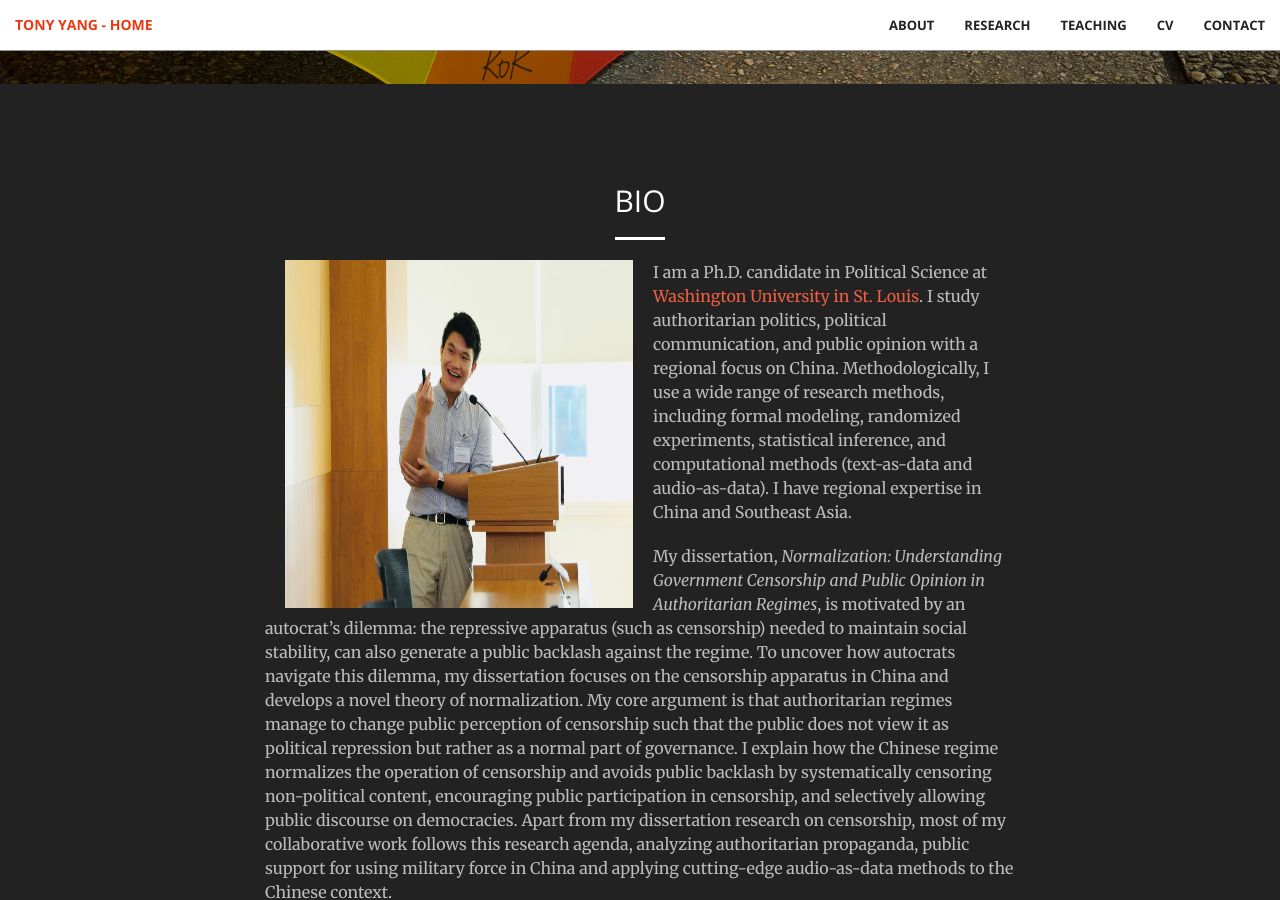
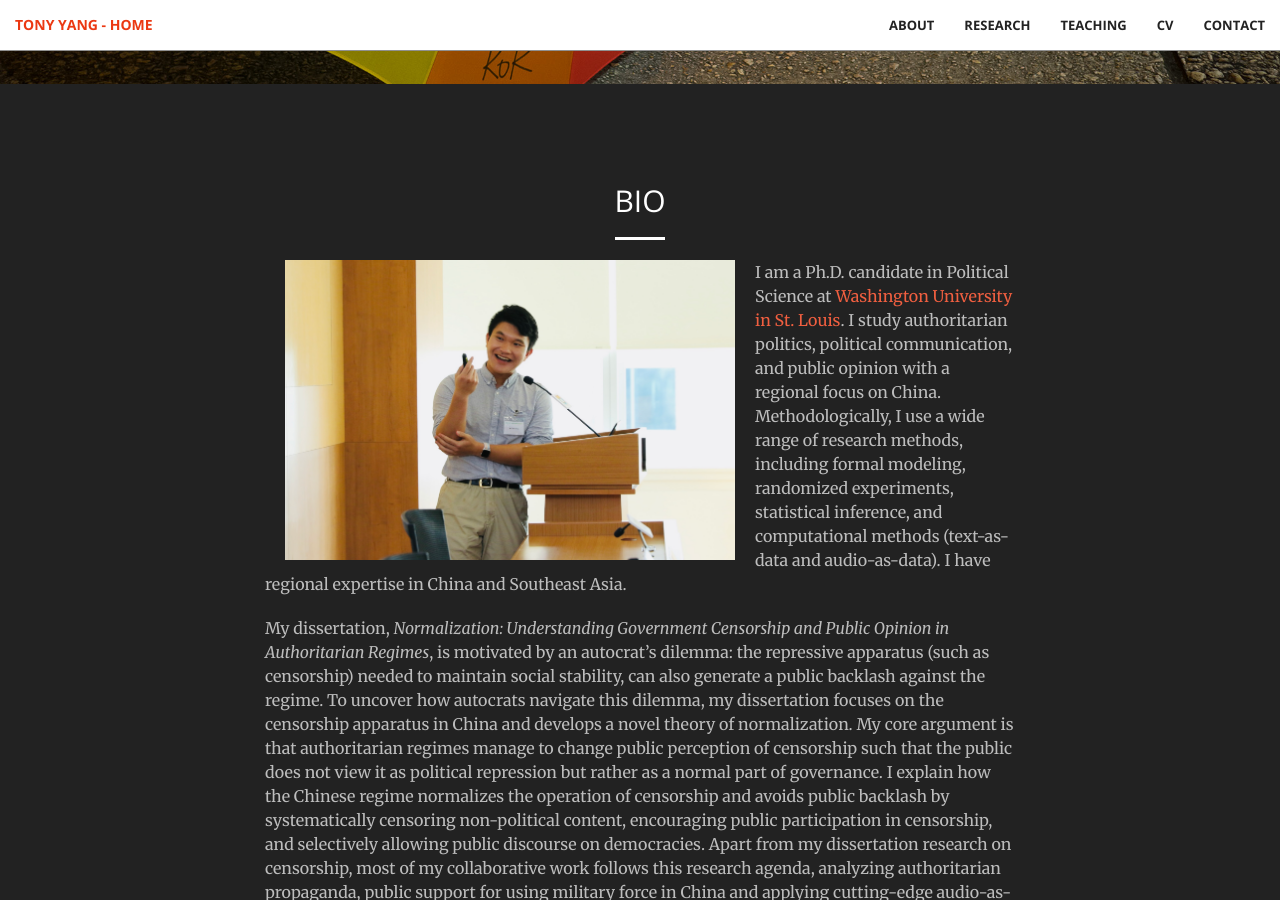
Before and after one commit to tonyhsfz/website, a Jekyll site: the page built from index.html, in a window 1280 px wide and 900 px high, scrolled down 816 px. Built offline with Jekyll 4.4.1, drawn with Linux system fonts in a browser that asks for light colours.

Commit message:
Update Bio.html

```diff
--- a/_includes/Bio.html
+++ b/_includes/Bio.html
@@ -5,7 +5,7 @@
                 <h2 class="section-heading text-center">BIO</h2>
                 <hr class="light">
                 <p></p>
-                <img align="left" src="img/Yang.JPG" hspace="20"  width="348" height="348" >
+                <img align="left" src="img/Yang_HKU.jpg" hspace="20"  width="450" height="300" >
                 <p class="text-faded">I am a Ph.D. candidate in Political Science at <a href="https://polisci.wustl.edu/">Washington University in St. Louis</a>.
                     I study authoritarian politics, political communication, and public opinion with a regional focus on China.
                     Methodologically, I use a wide range of research methods, including formal modeling, randomized experiments, statistical inference, and computational methods (text-as-data and audio-as-data).
```
